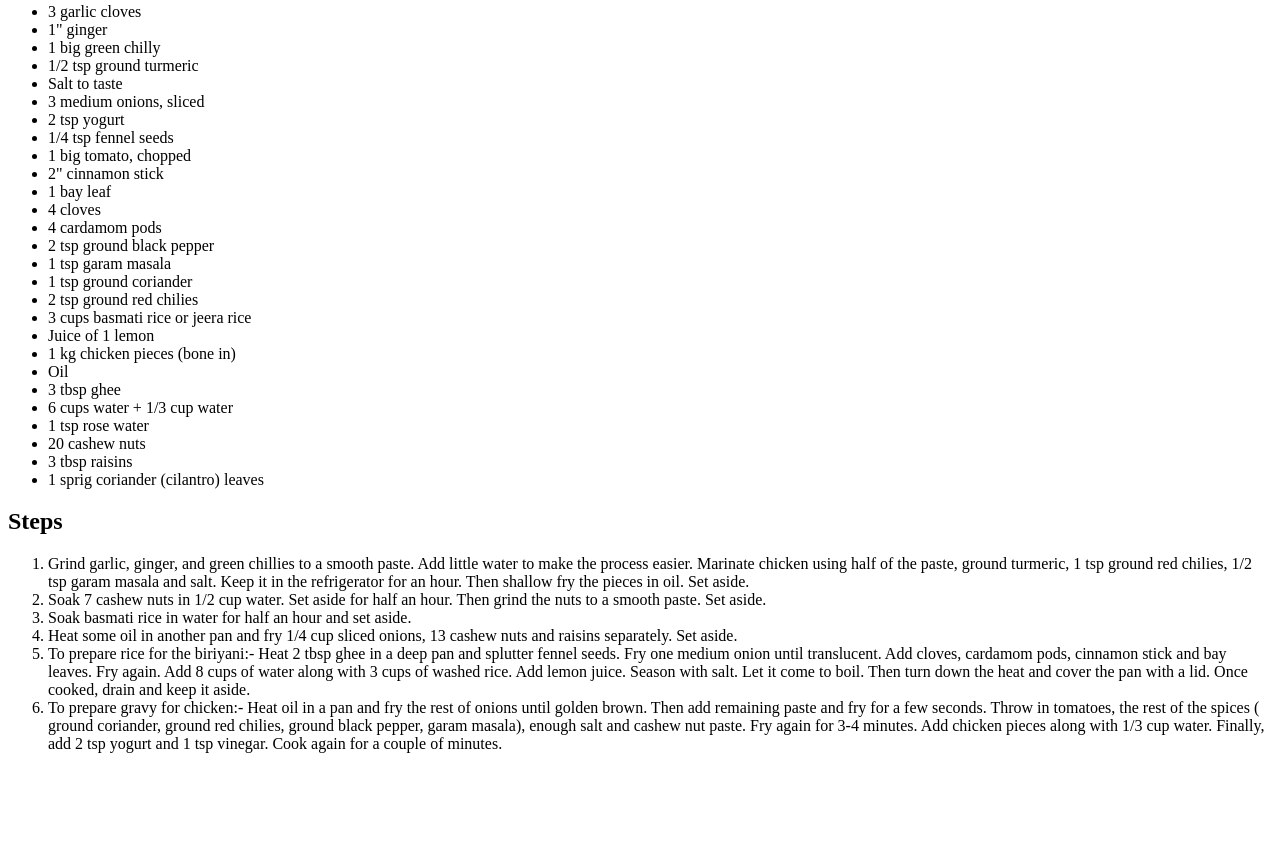
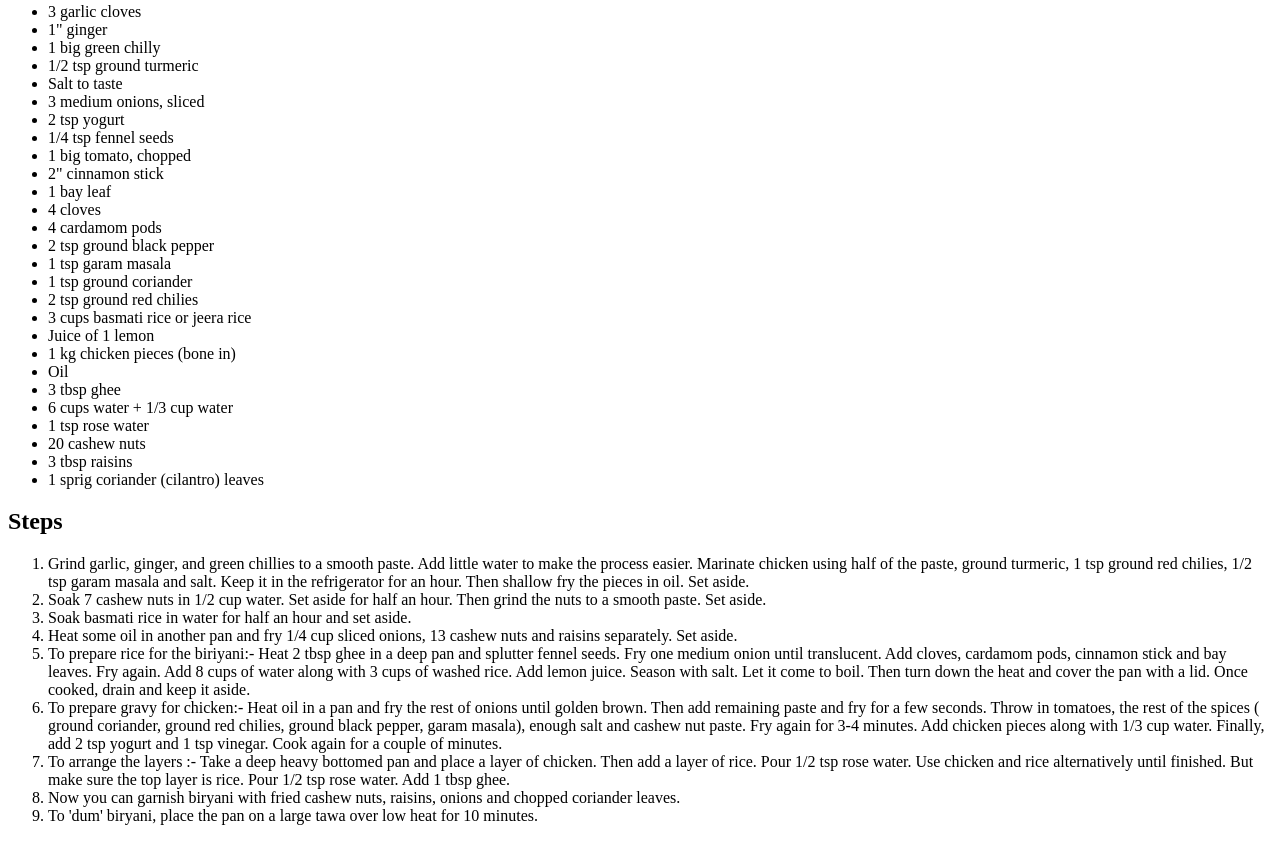
Before and after one commit to iamhrk/odin-recipes, a plain HTML site: page recipes/malabar-chicken-biryani.html in a window 1280 px wide. Shown: the part 551-1392 px from the top of the page. Before the commit the page ends 1320 px from the top, so only its background shows below. Drawn offline with Linux system fonts and the light colour scheme.

Commit message:
Add missing steps on recipe content

```diff
--- a/recipes/malabar-chicken-biryani.html
+++ b/recipes/malabar-chicken-biryani.html
@@ -73,6 +73,16 @@
                     Add chicken pieces along with 1/3 cup water.
                     Finally, add 2 tsp yogurt and 1 tsp vinegar.
                     Cook again for a couple of minutes.</li>
+                <li>To arrange the layers :-
+                    Take a deep heavy bottomed pan and place a layer of chicken.
+                    Then add a layer of rice. Pour 1/2 tsp rose water.
+                    Use chicken and rice alternatively until finished.
+                    But make sure the top layer is rice.
+                    Pour 1/2 tsp rose water. Add 1 tbsp ghee.</li>
+                <li>Now you can garnish biryani with fried cashew nuts,
+                    raisins, onions and chopped coriander leaves.</li>
+                <li>To 'dum' biryani, place the pan on a large tawa over low heat
+                    for 10 minutes.</li>
             </ol>
     </body>
 </html>
```
